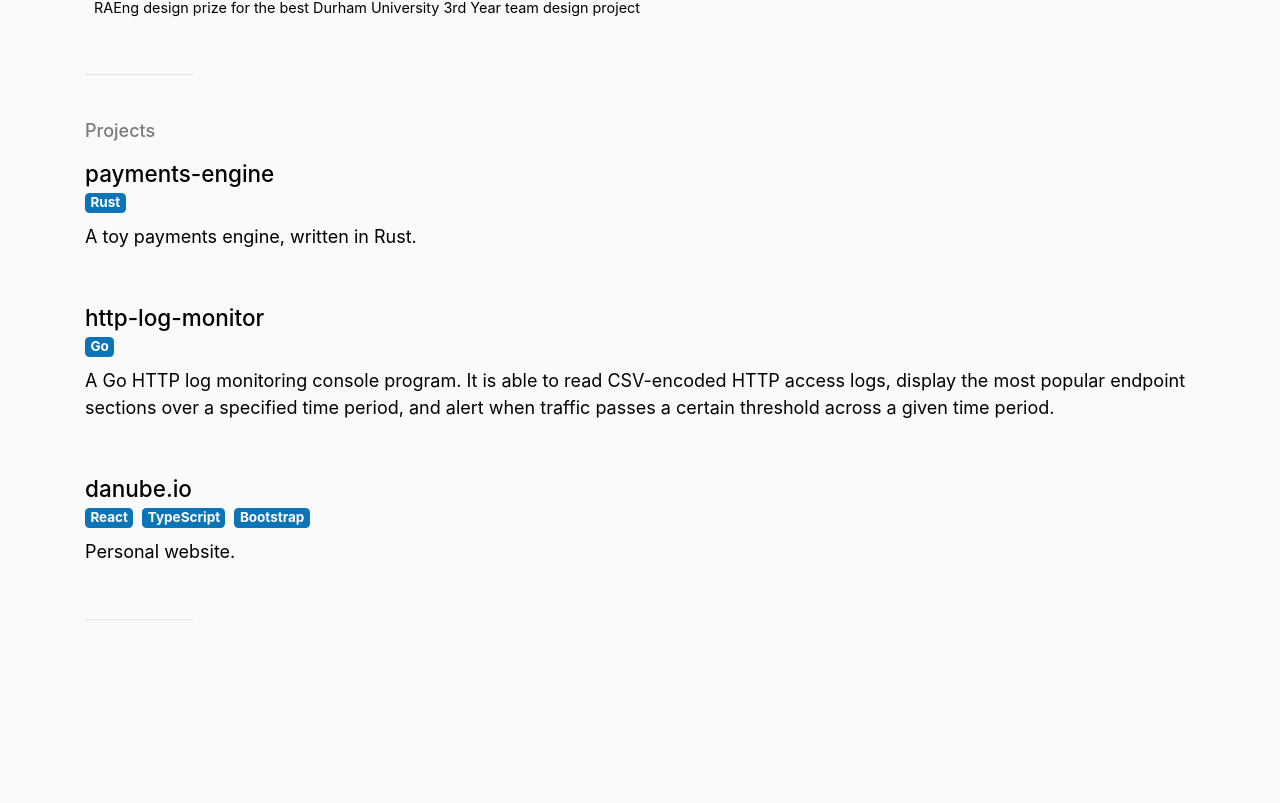
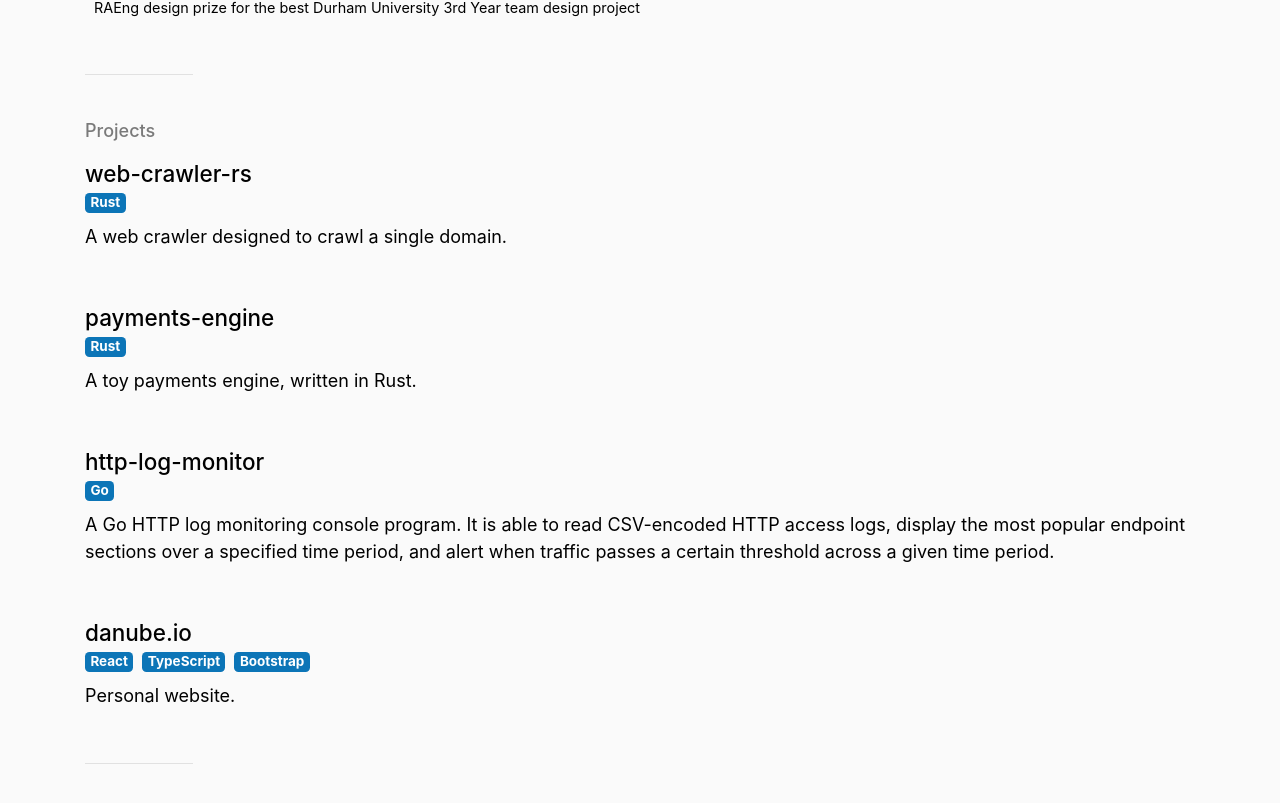
Before and after one commit to jim-og/danube.io, a React (Create React App) app: page / in a window 1280 px wide. Shown: the part 1755-2558 px from the top of the page. Before the commit the page ends 2474 px from the top, so only its background shows below. Built offline with nearby package versions, Linux system fonts and the light colour scheme.

Commit message:
Add web-crawler-rs project

```diff
--- a/src/components/sections/Projects.tsx
+++ b/src/components/sections/Projects.tsx
@@ -5,6 +5,20 @@ const Projects = () => {
   return (
     <Fragment>
       <h2>Projects</h2>
+      <SectionItem
+        {...{
+          header: 'web-crawler-rs',
+          paragraph: `A web crawler designed to crawl a single domain.`,
+          badges: ['Rust'],
+          links: [
+            {
+              link: 'https://github.com/jim-og/web-crawler-rs',
+              icon: 'fab fa-github',
+              title: 'View on GitHub',
+            },
+          ],
+        }}
+      />
       <SectionItem
         {...{
           header: 'payments-engine',
```
